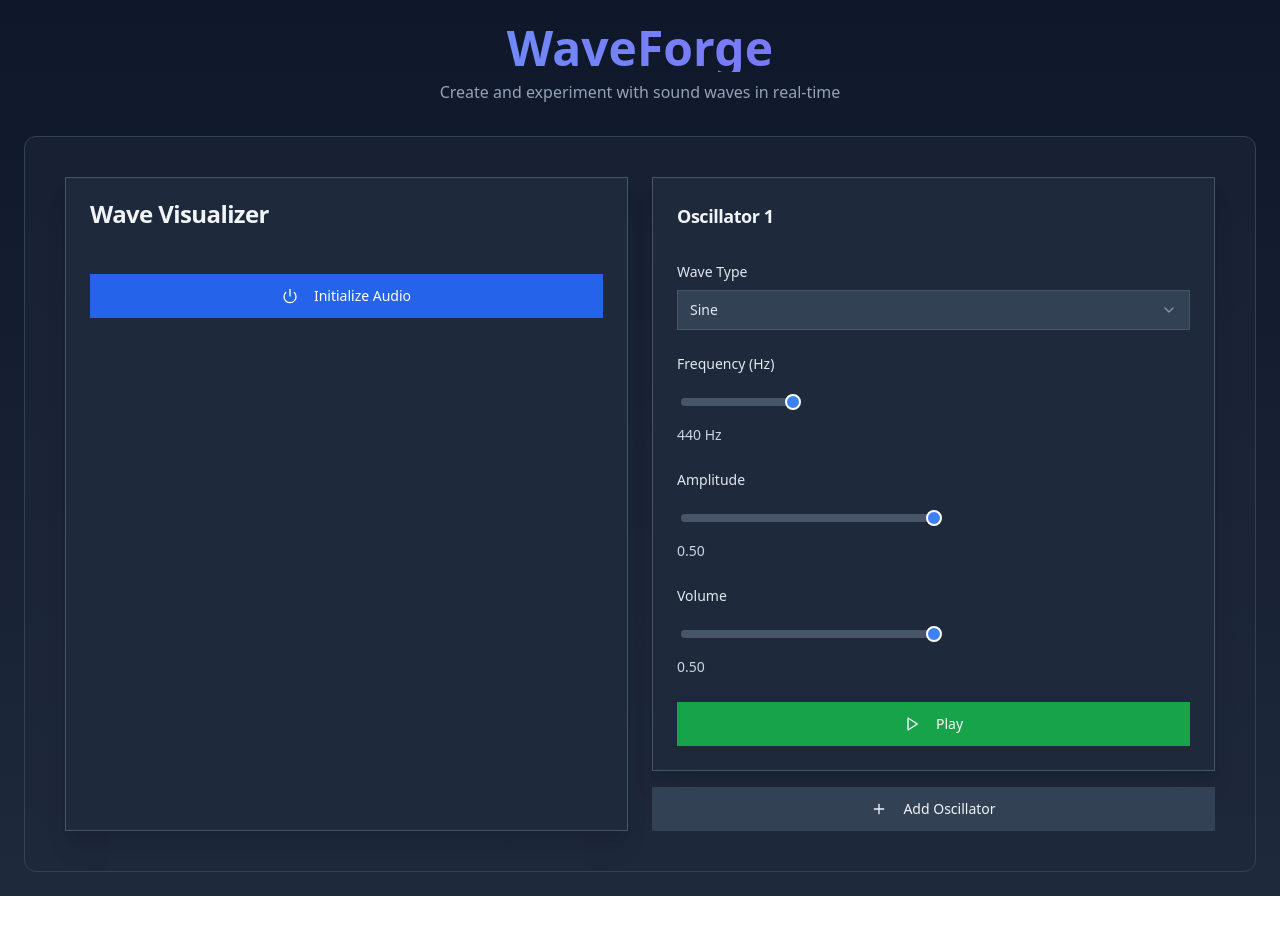
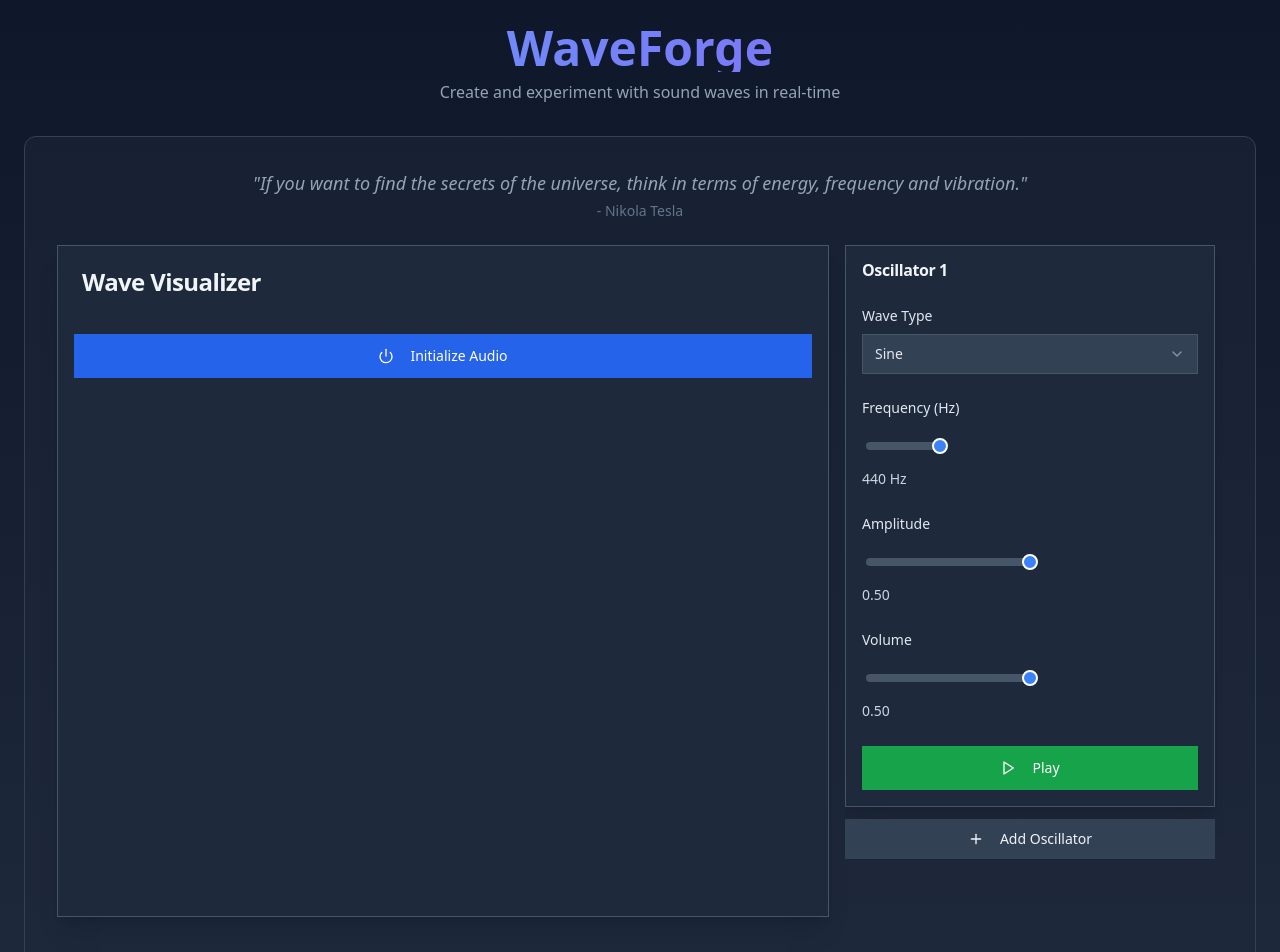
Before and after one commit to Sohaib-2/WaveForge, a React (Vite) app: page / in a window 1280 px wide. Shown: the top 952 px of the page. Before the commit the page ends 896 px from the top, so only its background shows below. Built offline with nearby package versions, Linux system fonts and the light colour scheme.

Commit message:
updated ui

```diff
--- a/src/components/WaveGenerator/index.jsx
+++ b/src/components/WaveGenerator/index.jsx
@@ -122,13 +122,20 @@ const WaveGenerator = () => {
   }, [oscillators.map(o => o.isPlaying).join(',')]);
 
   return (
-    <div className="p-6 max-w-7xl mx-auto">
-      <div className="grid grid-cols-1 lg:grid-cols-2 gap-6">
-        <Card className="bg-slate-800 border-slate-600 shadow-xl">
+    <div className="h-screen p-4">
+      <div className="text-center mb-6">
+        <p className="text-lg italic text-slate-400">
+          "If you want to find the secrets of the universe, think in terms of energy, frequency and vibration."
+        </p>
+        <p className="text-sm text-slate-500 mt-1">- Nikola Tesla</p>
+      </div>
+      <div className="grid grid-cols-1 lg:grid-cols-3 gap-4 h-[calc(100vh-8rem)]">
+        <div className="lg:col-span-2">
+          <Card className="bg-slate-800 border-slate-600 shadow-xl h-full">
             <CardHeader>
               <CardTitle className="text-slate-100">Wave Visualizer</CardTitle>
             </CardHeader>
-          <CardContent className="p-6">
+            <CardContent className="p-4">
               {!audioContext ? (
                 <Button
                   onClick={handleStartAudio}
@@ -139,32 +146,34 @@ const WaveGenerator = () => {
                   Initialize Audio
                 </Button>
               ) : (
-              <div className="bg-slate-900 rounded-lg p-4">
+                <div className="bg-slate-900 rounded-lg p-4 h-[calc(100vh-16rem)]">
                   <WaveVisualizer analyser={analyser} />
                 </div>
               )}
             </CardContent>
           </Card>
+        </div>
 
-        <div className="space-y-4">
+        <div className="overflow-auto pr-2">
+          <div className="space-y-3">
             {oscillators.map((osc) => (
               <Card key={osc.id} className="bg-slate-800 border-slate-600 shadow-xl transition-all hover:border-slate-500">
-              <CardHeader className="pb-2">
+                <CardHeader className="pb-2 px-4 pt-3">
                   <div className="flex justify-between items-center">
-                  <CardTitle className="text-slate-100 text-lg">Oscillator {osc.id}</CardTitle>
+                    <CardTitle className="text-slate-100 text-base">Oscillator {osc.id}</CardTitle>
                     {oscillators.length > 1 && (
                       <Button
                         variant="ghost"
-                      size="icon"
+                        size="sm"
                         onClick={() => removeOscillator(osc.id)}
-                      className="text-slate-400 hover:text-red-400 hover:bg-slate-700/50"
+                        className="text-slate-400 hover:text-red-400 hover:bg-slate-700/50 h-8 w-8 p-0"
                       >
-                      <Trash2 className="h-5 w-5" />
+                        <Trash2 className="h-4 w-4" />
                       </Button>
                     )}
                   </div>
                 </CardHeader>
-              <CardContent className="p-6">
+                <CardContent className="p-4">
                   <WaveControls
                     settings={osc}
                     onSettingsChange={(newSettings) => updateOscillator(osc.id, newSettings)}
@@ -174,16 +183,17 @@ const WaveGenerator = () => {
             ))}
             <Button
               onClick={addOscillator}
-            className="w-full bg-slate-700 hover:bg-slate-600 text-slate-100"
-            size="lg"
+              className="w-full bg-slate-700 hover:bg-slate-600 text-slate-100 mb-4"
             >
-            <Plus className="mr-2 h-5 w-5" />
+              <Plus className="mr-2 h-4 w-4" />
               Add Oscillator
             </Button>
+          </div>
         </div>
       </div>
     </div>
   );
 };
 
+
 export default WaveGenerator;
--- /dev/null
+++ b/src/components/ui/badge.jsx
@@ -0,0 +1,34 @@
+import * as React from "react"
+import { cva } from "class-variance-authority";
+
+import { cn } from "@/lib/utils"
+
+const badgeVariants = cva(
+  "inline-flex items-center rounded-full border px-2.5 py-0.5 text-xs font-semibold transition-colors focus:outline-none focus:ring-2 focus:ring-ring focus:ring-offset-2",
+  {
+    variants: {
+      variant: {
+        default:
+          "border-transparent bg-primary text-primary-foreground hover:bg-primary/80",
+        secondary:
+          "border-transparent bg-secondary text-secondary-foreground hover:bg-secondary/80",
+        destructive:
+          "border-transparent bg-destructive text-destructive-foreground hover:bg-destructive/80",
+        outline: "text-foreground",
+      },
+    },
+    defaultVariants: {
+      variant: "default",
+    },
+  }
+)
+
+function Badge({
+  className,
+  variant,
+  ...props
+}) {
+  return (<div className={cn(badgeVariants({ variant }), className)} {...props} />);
+}
+
+export { Badge, badgeVariants }
```
Lines whose indentation alone changed are shown as unchanged.
